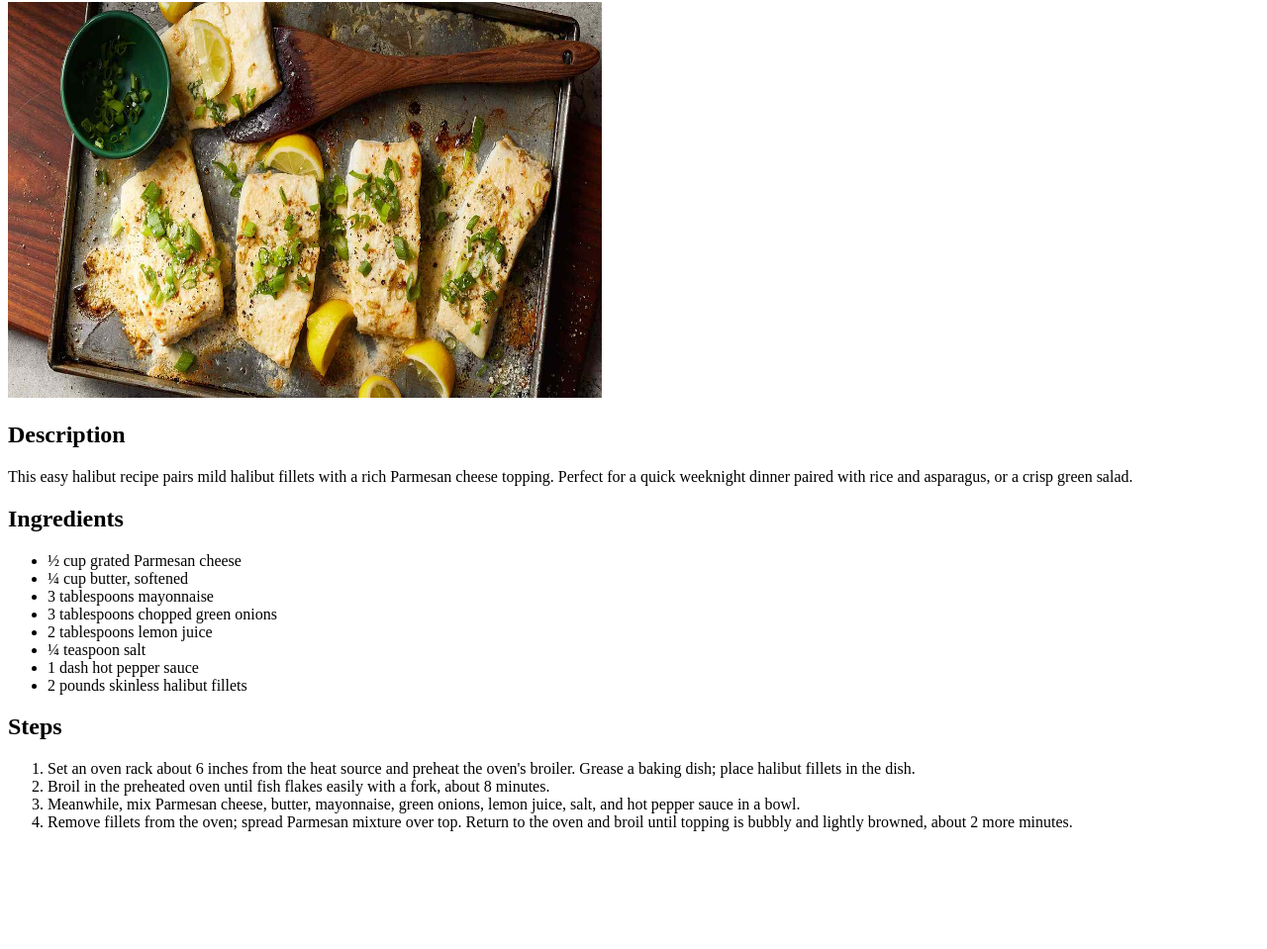
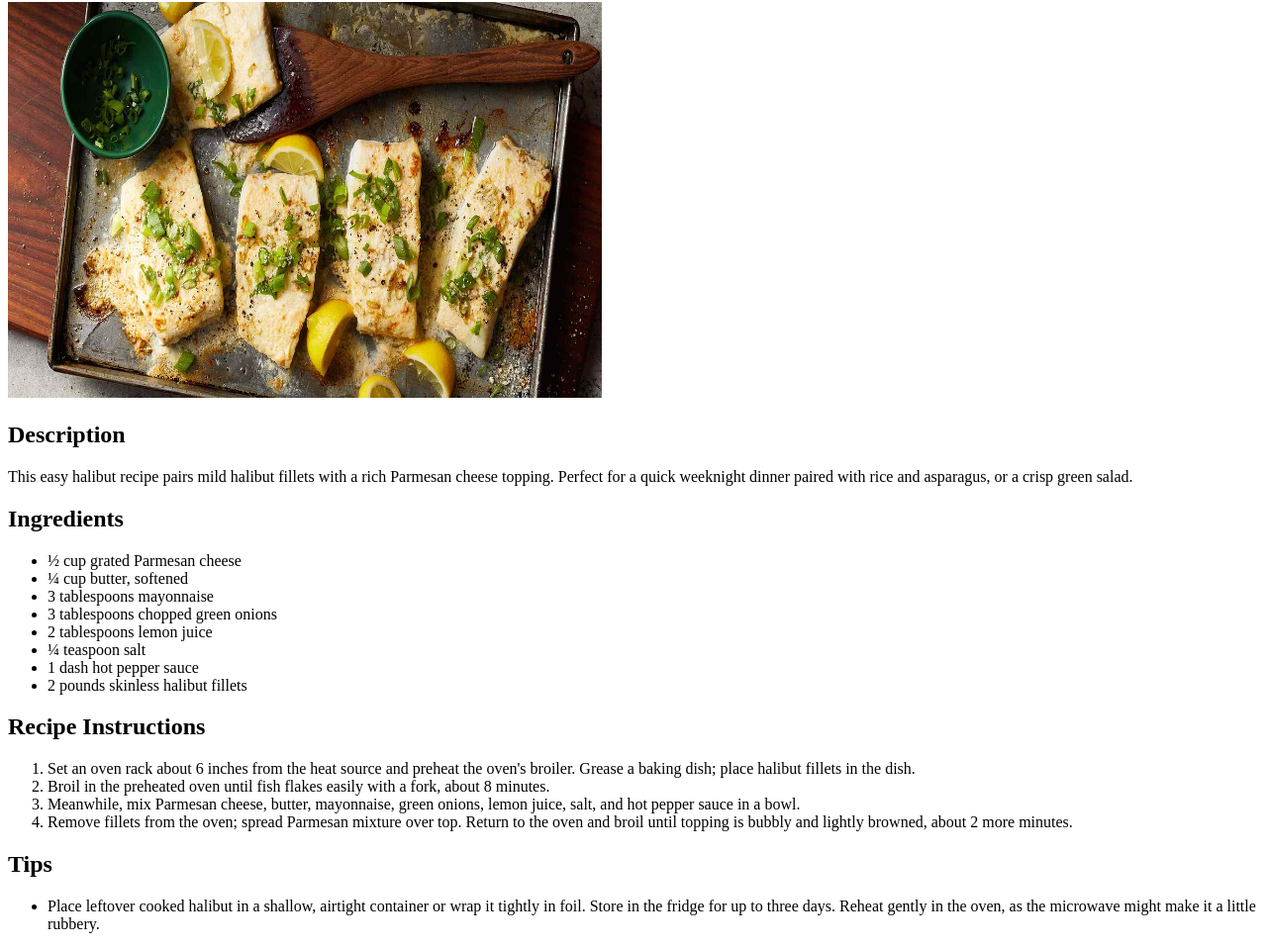
Before and after one commit to mpampis280/odin-recipes, a plain HTML site: page recipes/heavenly_halibut.html in a window 1280 px wide. Shown: the part 78-1037 px from the top of the page at 99% size. Before the commit the page ends 934 px from the top, so only its background shows below. Drawn offline with Linux system fonts and the light colour scheme.

Commit message:
Make minor changes to content

```diff
--- a/recipes/heavenly_halibut.html
+++ b/recipes/heavenly_halibut.html
@@ -25,12 +25,17 @@
             <li>2 pounds skinless halibut fillets</li>
         </ul>
 
-    <h2>Steps</h2>
+    <h2>Recipe Instructions</h2>
         <ol>
             <li>Set an oven rack about 6 inches from the heat source and preheat the oven's broiler. Grease a baking dish; place halibut fillets in the dish.</li>
             <li>Broil in the preheated oven until fish flakes easily with a fork, about 8 minutes.</li>
             <li>Meanwhile, mix Parmesan cheese, butter, mayonnaise, green onions, lemon juice, salt, and hot pepper sauce in a bowl.</li>
             <li>Remove fillets from the oven; spread Parmesan mixture over top. Return to the oven and broil until topping is bubbly and lightly browned, about 2 more minutes.</li>
         </ol>
+    <h2>Tips</h2>
+        <ul>
+            <li>Place leftover cooked halibut in a shallow, airtight container or wrap it tightly in foil. Store in the fridge for up to three days.
+                Reheat gently in the oven, as the microwave might make it a little rubbery.</li>
+        </ul>
 </body>
 </html>
```
Also changed, not shown: recipes/buttered_noodles.html (+1 -1 lines), recipes/homemade_dumplings.html (+1 -1 lines).
